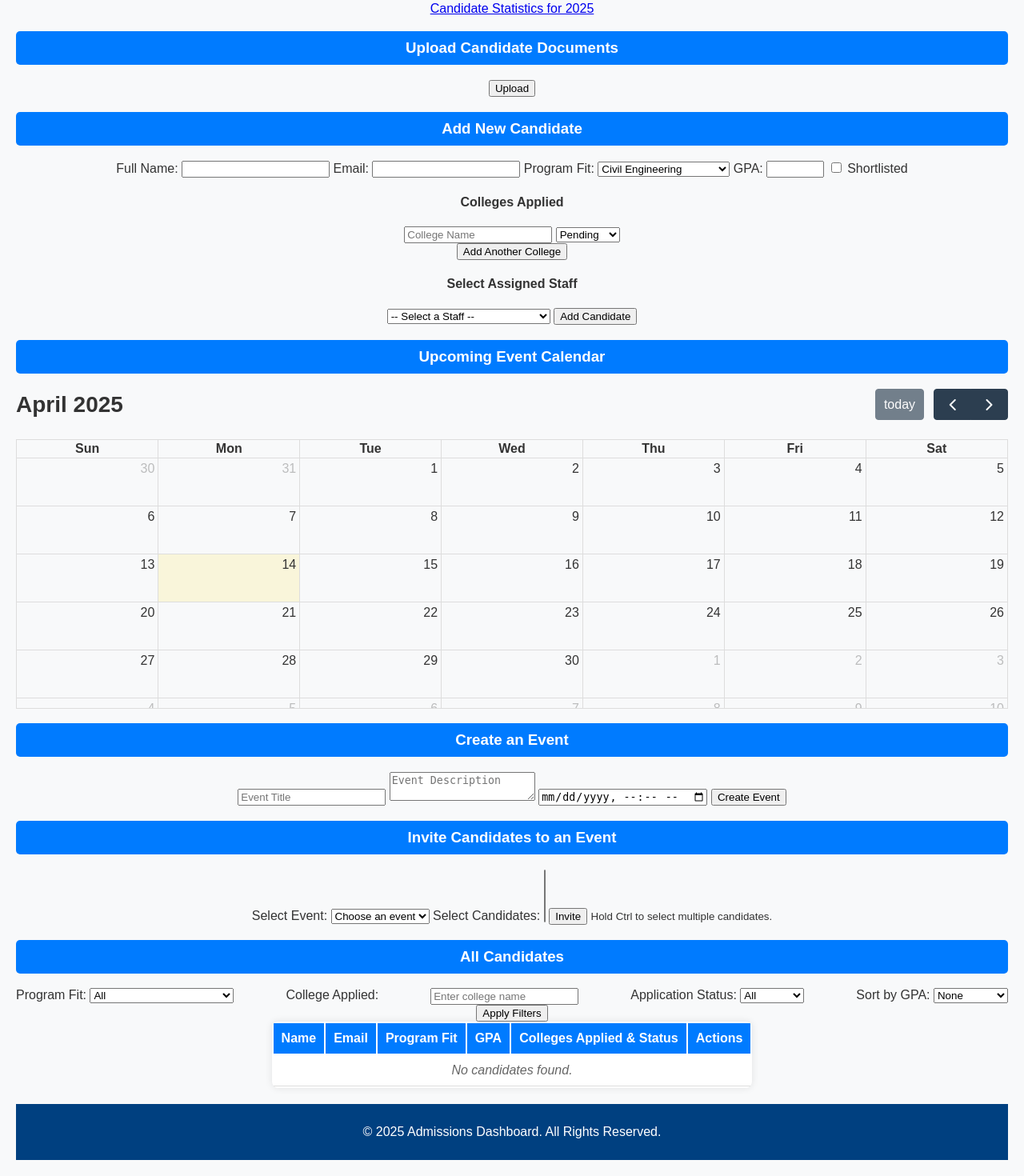
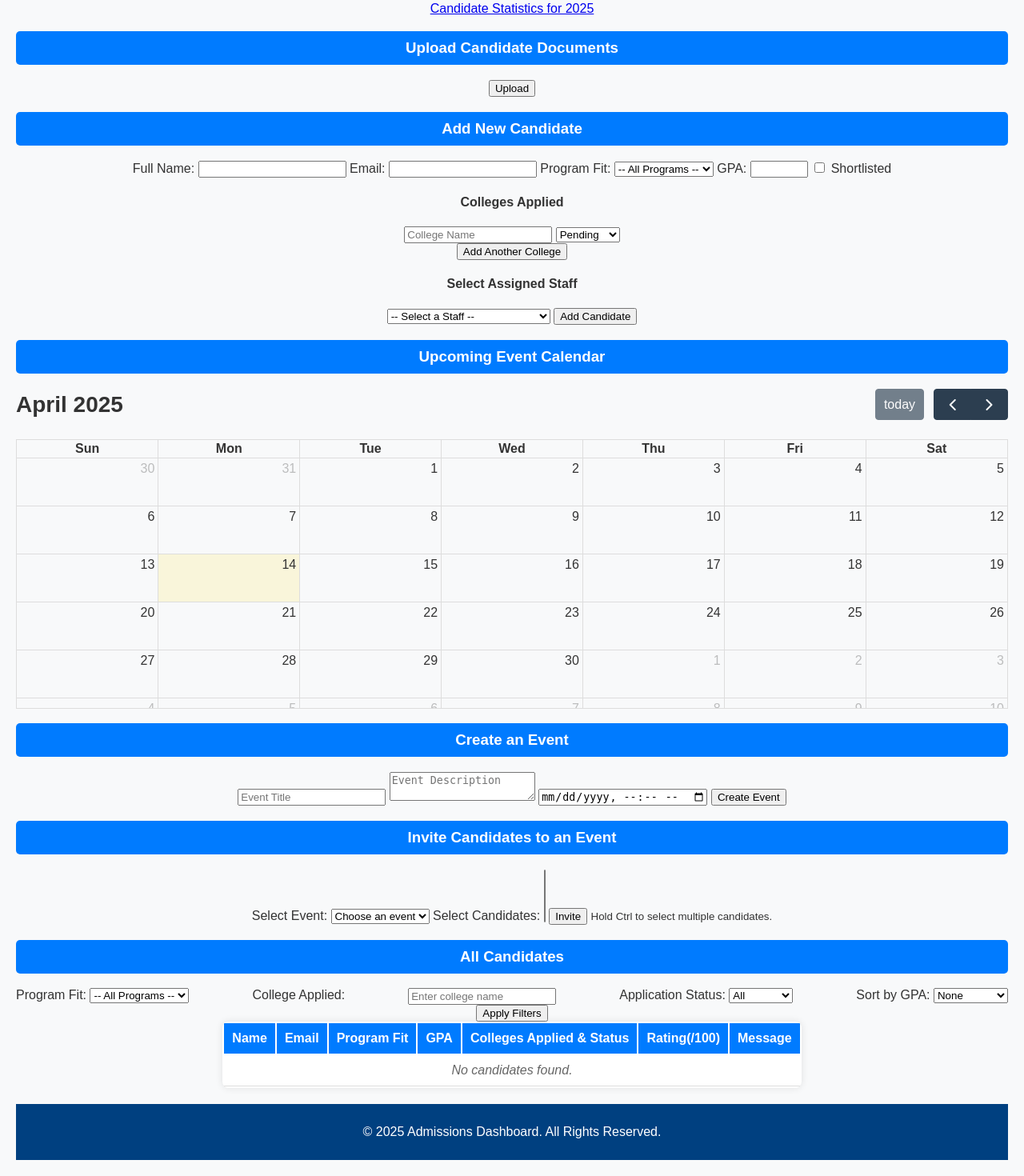
Before and after one commit to lz109/ApplicationSite, a Django app: page /add_candidate/ in a window 1280 px wide. Shown: the part 272-1742 px from the top of the page at 80% size. Run offline with Django 5.2, Linux system fonts and the light colour scheme; the visitor is signed in with stand-in values (Sample User, id 1); data comes from the database, SQL or seed files in the repository; lists and menus that the app fills with data are empty.

Commit message:
added rating logic

```diff
--- a/base/views.py
+++ b/base/views.py
@@ -28,6 +28,7 @@
 from django.db.models.functions import Lower
 from django.db import IntegrityError
 
+from pyresparser import ResumeParser
 
 def home(request):
     return render(request, "home.html")
@@ -99,6 +100,30 @@
     """Normalize text by removing spaces, underscores, and converting to lowercase."""
     return re.sub(r'[\s_]+', '', text).lower()
 
+def calculate_score(self):
+    score = 0
+
+    # GPA weight (max 30)
+    if self.gpa:
+        score += min(self.gpa / 4.0 * 30, 30)
+
+    # Skills weight (max 20)
+    if self.skills:
+        skills_list = [s.strip() for s in self.skills.split(",") if s.strip()]
+        score += min(len(skills_list) * 2, 20)
+
+    # Projects weight (max 20)
+    if self.projects:
+        project_count = self.projects.count("\n") + 1 if "\n" in self.projects else 1
+        score += min(project_count * 5, 20)
+
+    # Academic experience weight (max 30)
+    if self.academic_experience:
+        score += min(len(self.academic_experience.split()) / 10, 30)
+
+    return round(score, 1)
+
+
 @login_required
 @user_passes_test(is_officer)
 def officer_dashboard(request):
@@ -110,12 +135,9 @@
     officers = User.objects.filter(role="officer")
     candidates = Candidate.objects.filter(officer=request.user)
     events = Event.objects.all().order_by("-date")
+    form = DocumentUploadForm()  # <-- Move here to ensure it's always defined
 
-
-    # Handle file upload
     extracted_data = None
-    form = DocumentUploadForm()
-
     if request.method == "POST":
         form = DocumentUploadForm(request.POST, request.FILES)
         if form.is_valid():
@@ -125,16 +147,26 @@
                 filename = fs.save(uploaded_file.name, uploaded_file)
                 file_path = fs.path(filename)
 
-                if uploaded_file.name.endswith(".pdf"):
-                    extracted_text = extract_text_from_pdf(file_path)
-                elif uploaded_file.name.endswith(".docx"):
-                    extracted_text = extract_text_from_docx(file_path)
-                else:
-                    messages.error(request, f"Unsupported file format: {uploaded_file.name}")
+                # Use pyresparser to extract structured resume data
+                try:
+                    print(f">>> Attempting to parse: {file_path}")
+                    parsed_data = ResumeParser(file_path).get_extracted_data()
+                except Exception as e:
+                    messages.error(request, f"Resume parsing failed for {uploaded_file.name}: {e}")
+                    print(">>> ResumeParser error:", e)
                     continue
 
-                extracted_data = process_extracted_text(extracted_text)
-
+                # Map parsed fields to your existing format (you may need to customize this)
+                extracted_data = {
+                    "name": parsed_data.get("name", ""),
+                    "email": parsed_data.get("email", ""),
+                    "gpa": parsed_data.get("cgpa", 0),
+                    "program": parsed_data.get("degree", [""])[0] if parsed_data.get("degree") else "",
+                    "academic_experience": "; ".join(parsed_data.get("experience", [])) if parsed_data.get("experience") else "",
+                    "skills": ", ".join(parsed_data.get("skills", [])) if parsed_data.get("skills") else "",
+                    "projects": "",  # pyresparser doesn't extract this directly; may need NLP/custom logic
+                    "colleges_applied": ""  # same as above
+                }
                 # Convert GPA to float safely
                 gpa_value = None
                 try:
@@ -179,13 +211,21 @@
 
                 candidates = Candidate.objects.filter(officer=request.user)
                 officers = User.objects.filter(role="officer")
-    form = DocumentUploadForm()
+
     events = Event.objects.all().order_by("-date")
     print(">>> Loaded events:", list(events))
 
+    # if program_fit_filter:
+    #     normalized_filter = normalize_text(program_fit_filter)
+    #     candidates = candidates.filter(program_fit__icontains=normalized_filter)
+
+    program_fit_filter = request.GET.get("program_fit", "")
+    candidates = Candidate.objects.filter(officer=request.user)
+
     if program_fit_filter:
-        normalized_filter = normalize_text(program_fit_filter)
-        candidates = candidates.filter(program_fit__iexact=normalized_filter)
+        # Convert snake_case → space-separated for partial match
+        keyword = program_fit_filter.replace("_", " ").lower()
+        candidates = candidates.filter(program_fit__icontains=keyword)
 
     if application_status_filter:
         candidates = candidates.filter(applications__application_status=application_status_filter)
@@ -196,12 +236,15 @@
     elif score_sort == "low_to_high":
         candidates = candidates.order_by(F("gpa").asc())
 
+    for c in candidates:
+        c.score = c.calculate_score()
     return render(request, "officer_dashboard.html", {
         "candidates": candidates,
         "events": events,
         "form": form,
         "extracted_data": extracted_data,
-        "officers": officers
+        "officers": officers,
+        "program_choices": Candidate.PROGRAM_CHOICES
     })
 
 
--- a/templates/officer_dashboard.html
+++ b/templates/officer_dashboard.html
@@ -53,21 +53,14 @@
     <input type="email" name="email" required>
 
     <label for="program_fit">Program Fit:</label>
-    <select name="program_fit" required>
-        <option value="civil_engineering">Civil Engineering</option>
-        <option value="mechanical_engineering">Mechanical Engineering</option>
-        <option value="electrical_engineering">Electrical Engineering</option>
-        <option value="computer_engineering">Computer Engineering</option>
-        <option value="chemical_engineering">Chemical Engineering</option>
-        <option value="biomedical_engineering">Biomedical Engineering</option>
-        <option value="aerospace_engineering">Aerospace Engineering</option>
-        <option value="industrial_engineering">Industrial Engineering</option>
-        <option value="software_engineering">Software Engineering</option>
-        <option value="math">Math</option>
-        <option value="science">Science</option>
-        <option value="business">Business</option>
-        <option value="arts">Arts</option>
-    </select>
+    <select name="program_fit" id="program_fit" onchange="this.form.submit()">
+    <option value="">-- All Programs --</option>
+    {% for value, label in program_choices %}
+      <option value="{{ value }}" {% if request.GET.program_fit == value %}selected{% endif %}>
+        {{ label }}
+      </option>
+    {% endfor %}
+  </select>
 
     <label for="gpa">GPA:</label>
     <input type="number" name="gpa" step="0.01" min="0" max="4" required>
@@ -170,23 +163,13 @@
         <!-- Program Fit Filter -->
     <div class="col-md-4">
         <label for="program_fit">Program Fit:</label>
-        <select name="program_fit" class="form-select">
-            <option value="">All</option>
-            <optgroup label="Engineering">
-                <option value="civil_engineering" {% if program_fit_filter|lower == "civilengineering"|lower %}selected{% endif %}>Civil Engineering</option>
-                <option value="mechanical_engineering" {% if program_fit_filter|lower == "mechanicalengineering"|lower %}selected{% endif %}>Mechanical Engineering</option>
-                <option value="electrical_engineering" {% if program_fit_filter|lower == "electricalengineering"|lower %}selected{% endif %}>Electrical Engineering</option>
-                <option value="computer_engineering" {% if program_fit_filter|lower == "computerengineering"|lower %}selected{% endif %}>Computer Engineering</option>
-                <option value="chemical_engineering" {% if program_fit_filter|lower == "chemicalengineering"|lower %}selected{% endif %}>Chemical Engineering</option>
-                <option value="biomedical_engineering" {% if program_fit_filter|lower == "biomedicalengineering"|lower %}selected{% endif %}>Biomedical Engineering</option>
-                <option value="aerospace_engineering" {% if program_fit_filter|lower == "aerospaceengineering"|lower %}selected{% endif %}>Aerospace Engineering</option>
-                <option value="industrial_engineering" {% if program_fit_filter|lower == "industrialengineering"|lower %}selected{% endif %}>Industrial Engineering</option>
-                <option value="software_engineering" {% if program_fit_filter|lower == "softwareengineering"|lower %}selected{% endif %}>Software Engineering</option>
-            </optgroup>
-            <option value="math" {% if program_fit_filter|lower == "math"|lower %}selected{% endif %}>Math</option>
-            <option value="science" {% if program_fit_filter|lower == "science"|lower %}selected{% endif %}>Science</option>
-            <option value="business" {% if program_fit_filter|lower == "business"|lower %}selected{% endif %}>Business</option>
-            <option value="arts" {% if program_fit_filter|lower == "arts"|lower %}selected{% endif %}>Arts</option>
+        <select name="program_fit" class="form-select" onchange="this.form.submit()">
+        <option value="">-- All Programs --</option>
+        {% for value, label in program_choices %}
+            <option value="{{ value }}" {% if program_fit_filter == value %}selected{% endif %}>
+            {{ label }}
+            </option>
+        {% endfor %}
         </select>
     </div>
 
@@ -227,7 +210,17 @@
             <th>Program Fit</th>
             <th>GPA</th>
             <th>Colleges Applied & Status</th>
-            <th>Actions</th>
+            <th>
+                <data-bs-toggle="tooltip" data-bs-placement="top"
+                        title="Candidate score is based on:
+              - GPA (max 30)
+              - Skills (max 20)
+              - Projects (max 20)
+              - Academic Experience (max 30)">
+                  Rating(/100)
+              </th>
+
+            <th>Message</th>
         </tr>
     </thead>
     <tbody>
@@ -283,6 +276,12 @@
             </tbody>
         </table>
     </td>
+    <td>
+        <span class="badge bg-info text-dark">
+            {{ candidate.score }}
+        </span>
+    </td>
+
     <td>
         <form method="post" action="{% url 'send_message' %}">
             {% csrf_token %}
@@ -347,6 +346,12 @@
         calendar.render();
     });
 </script>
+<script>
+    var tooltipTriggerList = [].slice.call(document.querySelectorAll('[data-bs-toggle="tooltip"]'))
+    var tooltipList = tooltipTriggerList.map(function (tooltipTriggerEl) {
+      return new bootstrap.Tooltip(tooltipTriggerEl)
+    })
+  </script>
 
 
 </body>
--- a/webapps/settings.py
+++ b/webapps/settings.py
@@ -112,7 +112,7 @@
 # }
 
 # Override with Heroku's database URL if available
-DATABASES['default'] = dj_database_url.config(conn_max_age=600, ssl_require=True)
+#DATABASES['default'] = dj_database_url.config(conn_max_age=600, ssl_require=True)
 
 # Password validation
 # https://docs.djangoproject.com/en/5.1/ref/settings/#auth-password-validators
```
Also changed, not shown: base/models.py (+65 -12 lines), base/migrations/0011_alter_candidate_program_fit.py (added), base/migrations/0012_alter_candidate_program_fit.py (added), 1 other file.
